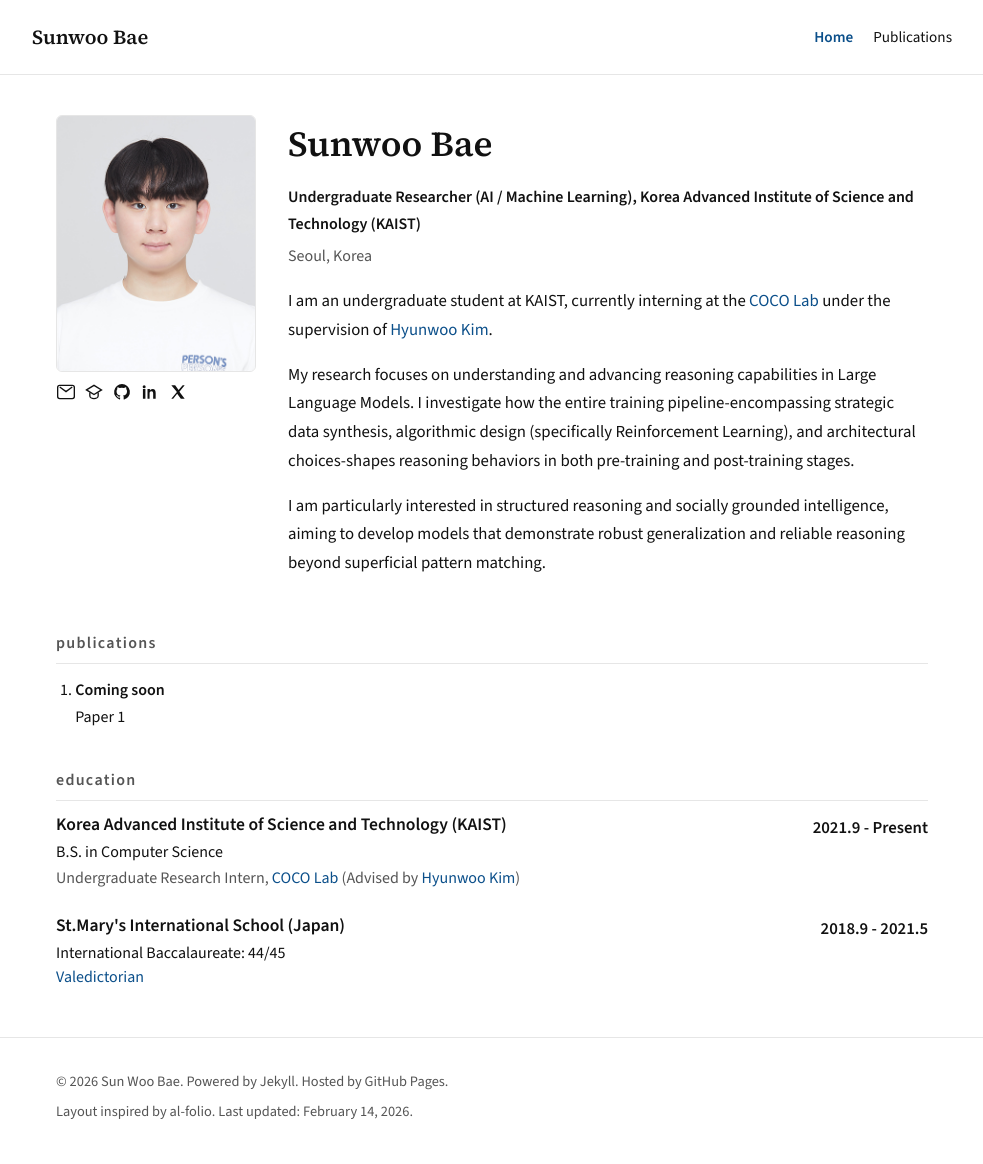
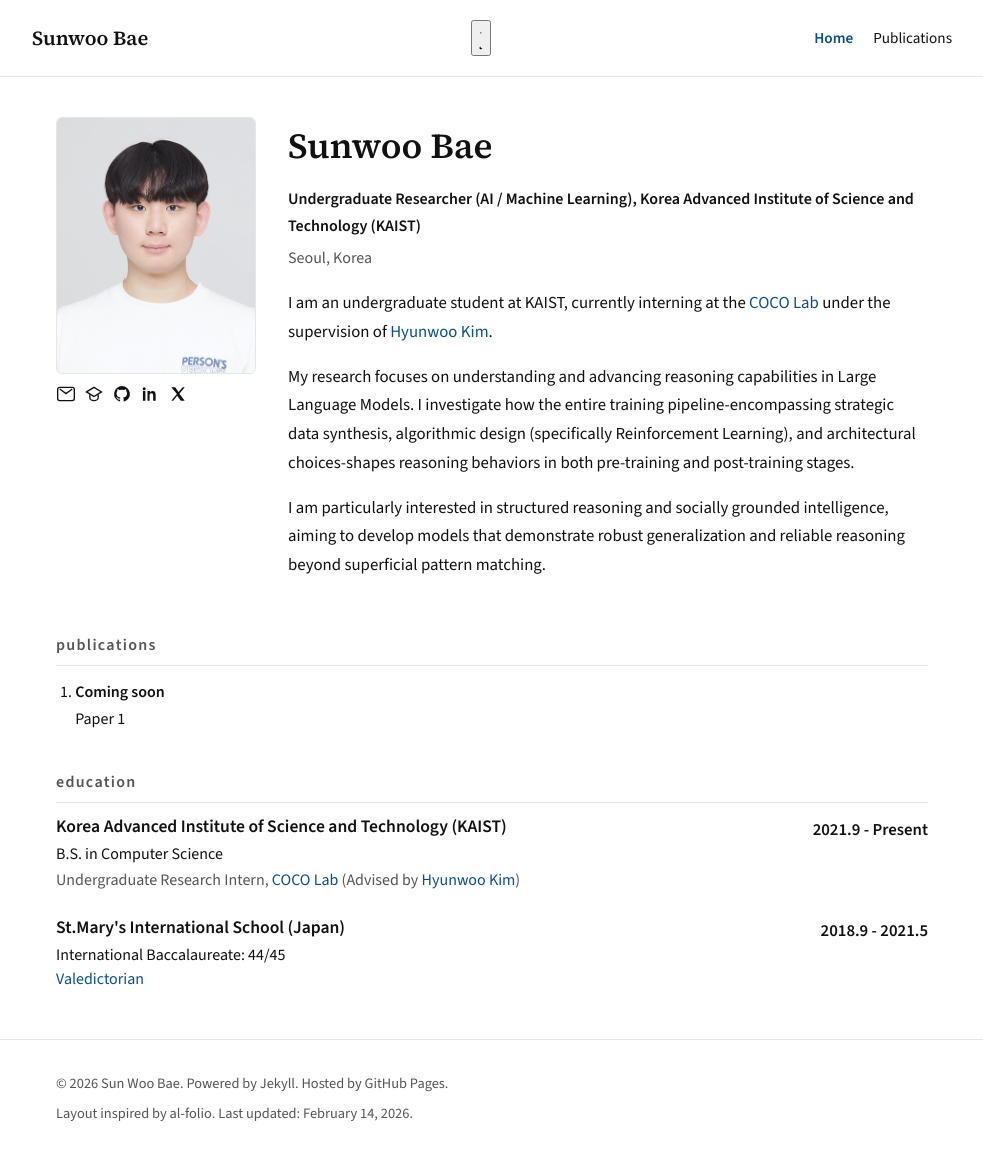
Before and after one commit to sunwoo02/sunwoo02.github.io, a Jekyll site: the page built from index.md, in a window 1280 px wide. Shown: the whole page, without its empty margins (148-1131 px from the left). Built offline with Jekyll 4.4.1, drawn with Linux system fonts in a browser that asks for light colours.

Commit message:
Add theme toggle button to header

```diff
--- a/_includes/header.html
+++ b/_includes/header.html
@@ -5,6 +5,16 @@
     <input type="checkbox" id="nav-toggle" class="nav-toggle" aria-label="Toggle navigation">
     <label for="nav-toggle" class="nav-toggle-label">Menu</label>
 
+    <button id="theme-toggle" class="theme-toggle" type="button" aria-pressed="false" aria-label="Switch to dark mode">
+      <svg class="icon-sun" viewBox="0 0 24 24" aria-hidden="true">
+        <circle cx="12" cy="12" r="3.75"></circle>
+        <path d="M12 2.5v2.25M12 19.25V21.5M4.57 4.57l1.59 1.59M17.84 17.84l1.59 1.59M2.5 12h2.25M19.25 12h2.25M4.57 19.43l1.59-1.59M17.84 6.16l1.59-1.59"></path>
+      </svg>
+      <svg class="icon-moon" viewBox="0 0 24 24" aria-hidden="true">
+        <path d="M21 12.79A9 9 0 1 1 11.21 3 7 7 0 0 0 21 12.79Z"></path>
+      </svg>
+    </button>
+
     <nav class="site-nav" aria-label="Primary">
       {% include nav.html %}
     </nav>
```
